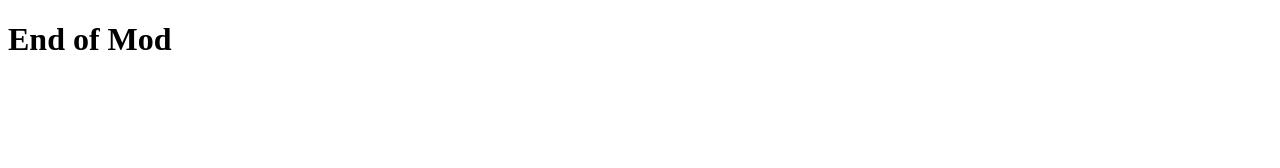
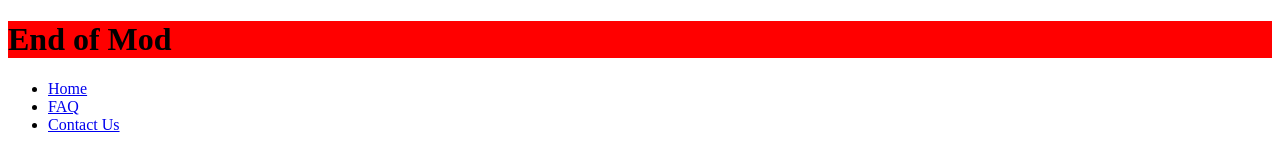
Before and after one commit to Roydenb/HTML-Royden_EOMProject, a plain HTML site: page index.html in a window 1280 px wide. Drawn offline with Linux system fonts and the light colour scheme.

Commit message:
Added two files

```diff
--- /dev/null
+++ b/CSS/main.css
@@ -0,0 +1,3 @@
+h1{
+    background-color: red;
+}
--- a/index.html
+++ b/index.html
@@ -4,11 +4,20 @@
         <title>
          Project
         </title>
+        <link href="CSS/main.css" rel="stylesheet">
     </head>
     <body>
+        <div id="header">
         <h1>
         End of Mod
         </h1>
-
+    </div>
+    <div id="nav">
+        <ul>
+            <li><a href="index.html">Home</a></li>
+            <li><a href="FAQ.html">FAQ</a></li>
+            <li><a href="Contact-Us.html">Contact Us</a></li>
+        </ul>
+    </div>
     </body>
 </html>
```
